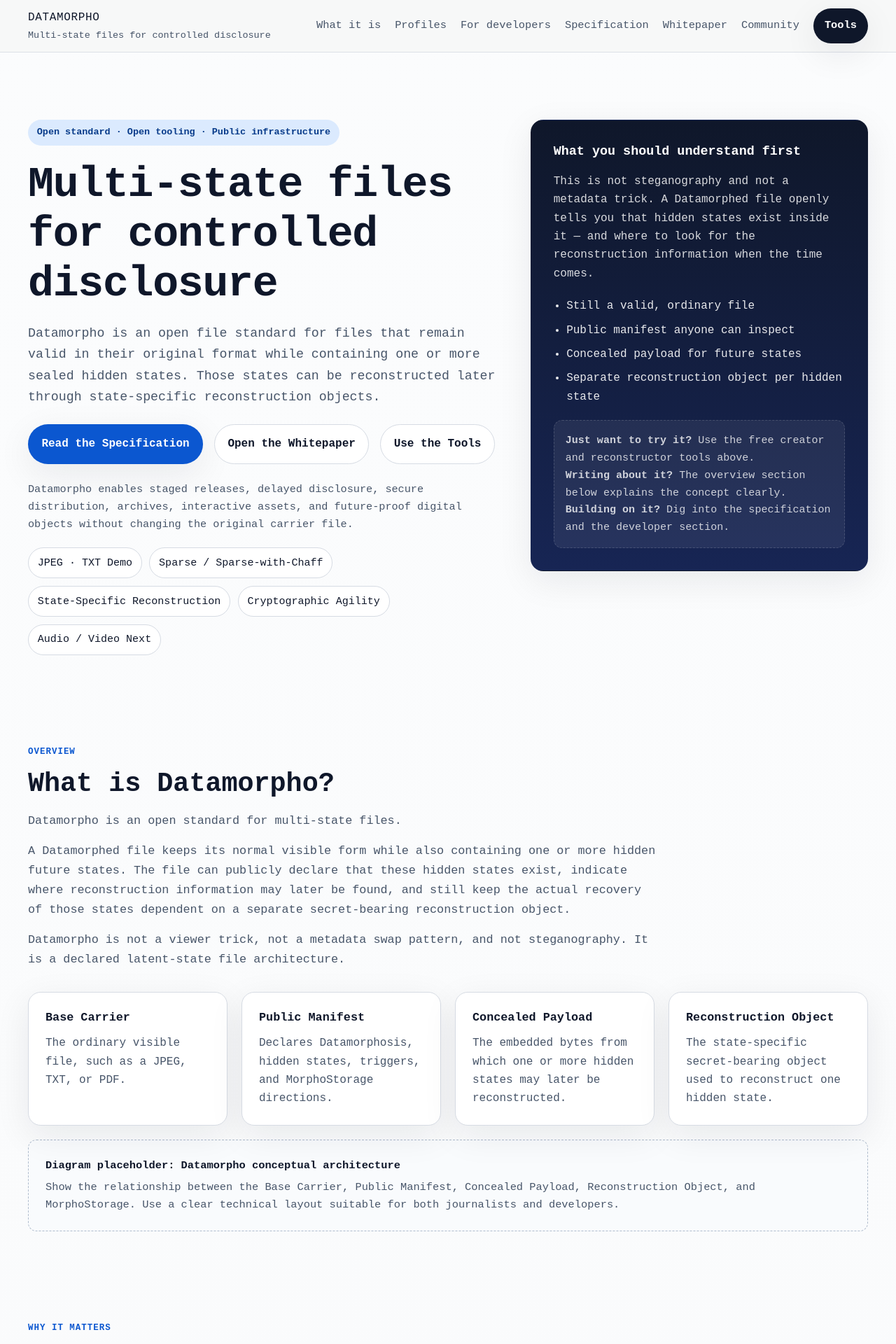
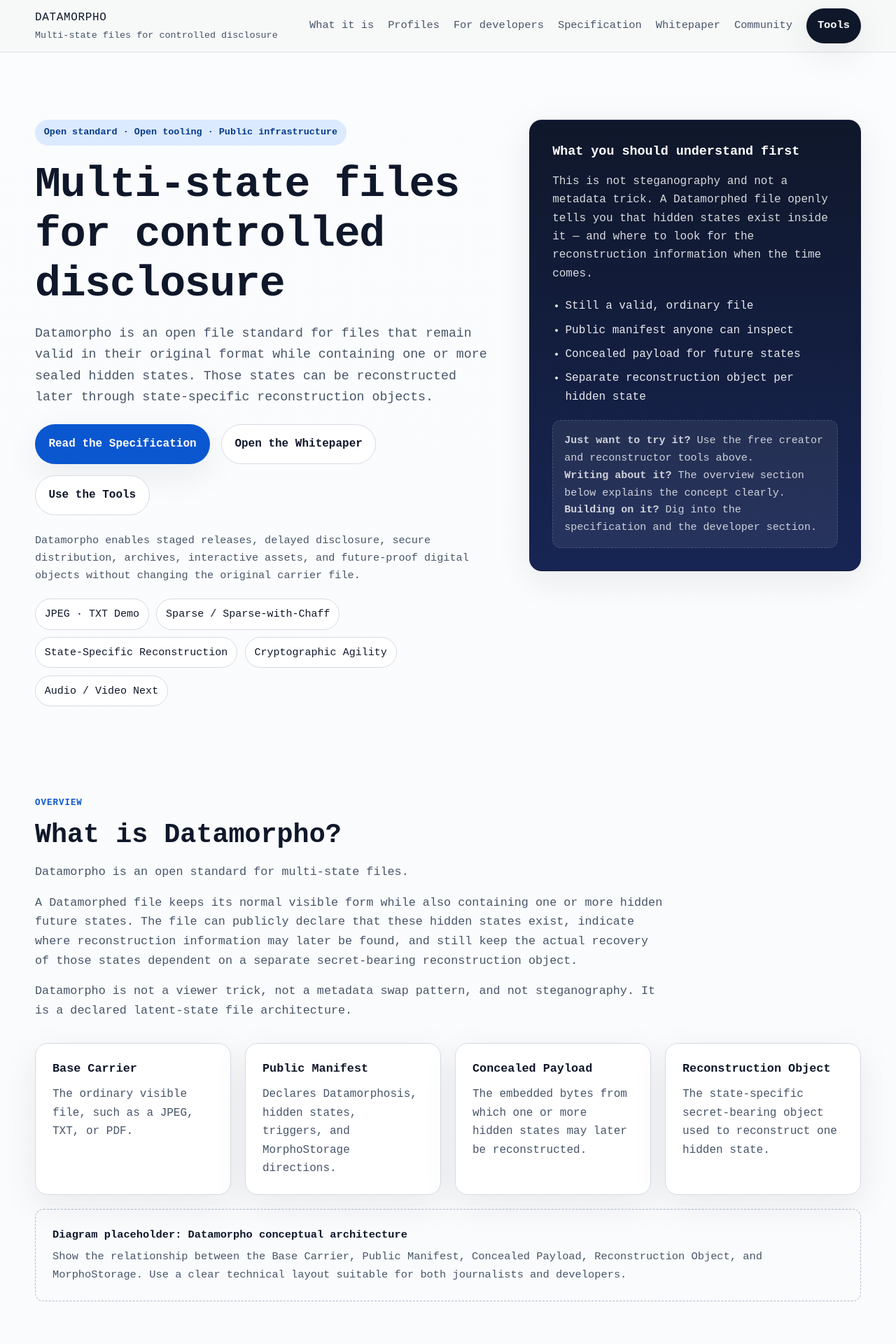
Before and after one commit to ariutokintumi/Datamorpho, a PHP site: page / in a window 1280 px wide. Shown: the top 1920 px of the page at 70% size. Run offline with PHP 8.4, Linux system fonts and the light colour scheme; some web fonts are replaced.

Commit message:
Weebsite UX/UI updates

```diff
--- a/site/public/changelog.php
+++ b/site/public/changelog.php
@@ -60,7 +60,7 @@ $entries = [
             --font-body: "Unifont", "Courier New", monospace;
             --font-display: "Unifont", "Courier New", monospace;
             --radius: 18px;
-            --max: 1100px;
+            --max: 1180px;
             --space-3: 1rem;
             --space-4: 1.25rem;
             --space-5: 1.5rem;
--- a/site/public/faq.php
+++ b/site/public/faq.php
@@ -78,7 +78,7 @@ $faqItems = [
 
             --radius: 18px;
             --radius-sm: 12px;
-            --max: 1100px;
+            --max: 1180px;
             --space-1: 0.5rem;
             --space-2: 0.75rem;
             --space-3: 1rem;
--- a/site/public/glossary.php
+++ b/site/public/glossary.php
@@ -107,7 +107,7 @@ $terms = [
             --font-display: "Unifont", "Courier New", monospace;
             --radius: 18px;
             --radius-sm: 12px;
-            --max: 1100px;
+            --max: 1180px;
             --space-2: 0.75rem;
             --space-3: 1rem;
             --space-4: 1.25rem;
--- a/site/public/index.php
+++ b/site/public/index.php
@@ -37,7 +37,7 @@ $year = date('Y');
 
             --radius: 18px;
             --radius-sm: 12px;
-            --max: 1200px;
+            --max: 1180px;
             --space-1: 0.5rem;
             --space-2: 0.75rem;
             --space-3: 1rem;
--- a/site/public/security.php
+++ b/site/public/security.php
@@ -32,7 +32,7 @@ $year = date('Y');
             --font-body: "Unifont", "Courier New", monospace;
             --font-display: "Unifont", "Courier New", monospace;
             --radius: 18px;
-            --max: 1100px;
+            --max: 1180px;
             --space-3: 1rem;
             --space-4: 1.25rem;
             --space-5: 1.5rem;
--- a/site/public/tools-create.php
+++ b/site/public/tools-create.php
@@ -31,7 +31,7 @@ $year = date('Y');
             --font-body: "Unifont", "Courier New", monospace;
             --font-display: "Unifont", "Courier New", monospace;
             --radius: 18px;
-            --max: 1100px;
+            --max: 1180px;
             --space-3: 1rem;
             --space-4: 1.25rem;
             --space-5: 1.5rem;
--- a/site/public/tools-reconstruct.php
+++ b/site/public/tools-reconstruct.php
@@ -12,7 +12,7 @@ $year = date('Y');
     <meta name="theme-color" content="#0f172a">
     <style>
         @font-face { font-family: "Unifont"; src: url("/assets/fonts/unifont-17.0.04.otf") format("opentype"); font-display: swap; }
-        :root { --bg:#f6f7f8; --surface:#ffffff; --text:#0f172a; --muted:#475569; --line:#d6dbe3; --accent:#0b57d0; --accent-strong:#083b8a; --accent-soft:#dbeafe; --warning-soft:#fef3c7; --shadow:0 14px 50px rgba(15,23,42,0.08); --font-body:"Unifont","Courier New",monospace; --font-display:"Unifont","Courier New",monospace; --radius:18px; --max:1100px; --space-3:1rem; --space-4:1.25rem; --space-5:1.5rem; --space-6:2rem; --space-7:3rem; --space-8:4rem; }
+        :root { --bg:#f6f7f8; --surface:#ffffff; --text:#0f172a; --muted:#475569; --line:#d6dbe3; --accent:#0b57d0; --accent-strong:#083b8a; --accent-soft:#dbeafe; --warning-soft:#fef3c7; --shadow:0 14px 50px rgba(15,23,42,0.08); --font-body:"Unifont","Courier New",monospace; --font-display:"Unifont","Courier New",monospace; --radius:18px; --max:1180px; --space-3:1rem; --space-4:1.25rem; --space-5:1.5rem; --space-6:2rem; --space-7:3rem; --space-8:4rem; }
         * { box-sizing:border-box; } body { margin:0; background:linear-gradient(180deg,#fbfcfd 0%,#f6f7f8 100%); color:var(--text); font-family:var(--font-body); line-height:1.72; }
         a { color:var(--accent); text-decoration:none; } a:hover { color:var(--accent-strong); text-decoration:underline; }
         .container { width:min(calc(100% - 2rem), var(--max)); margin:0 auto; }
```
Also changed, not shown: 2 other files.
